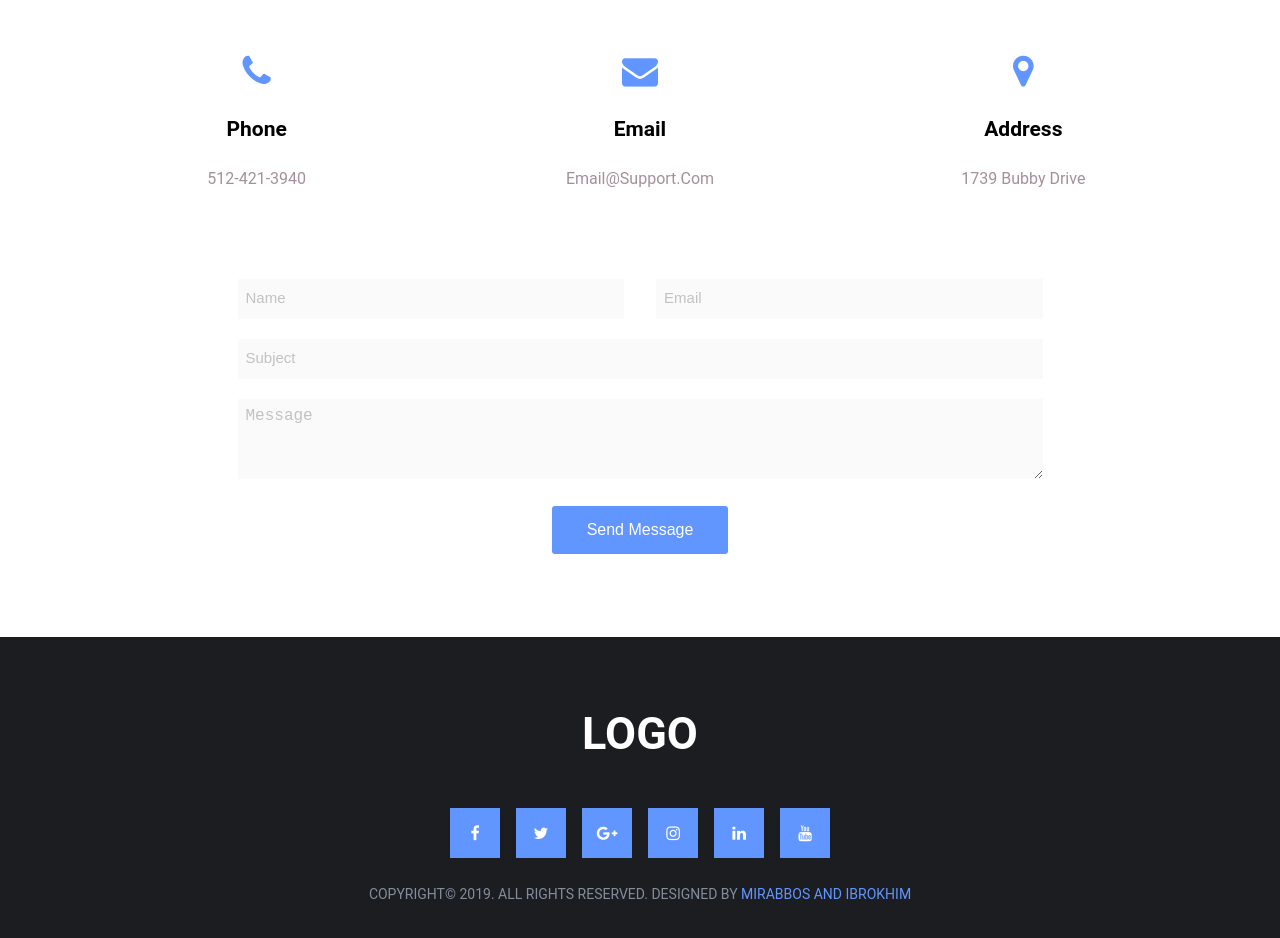
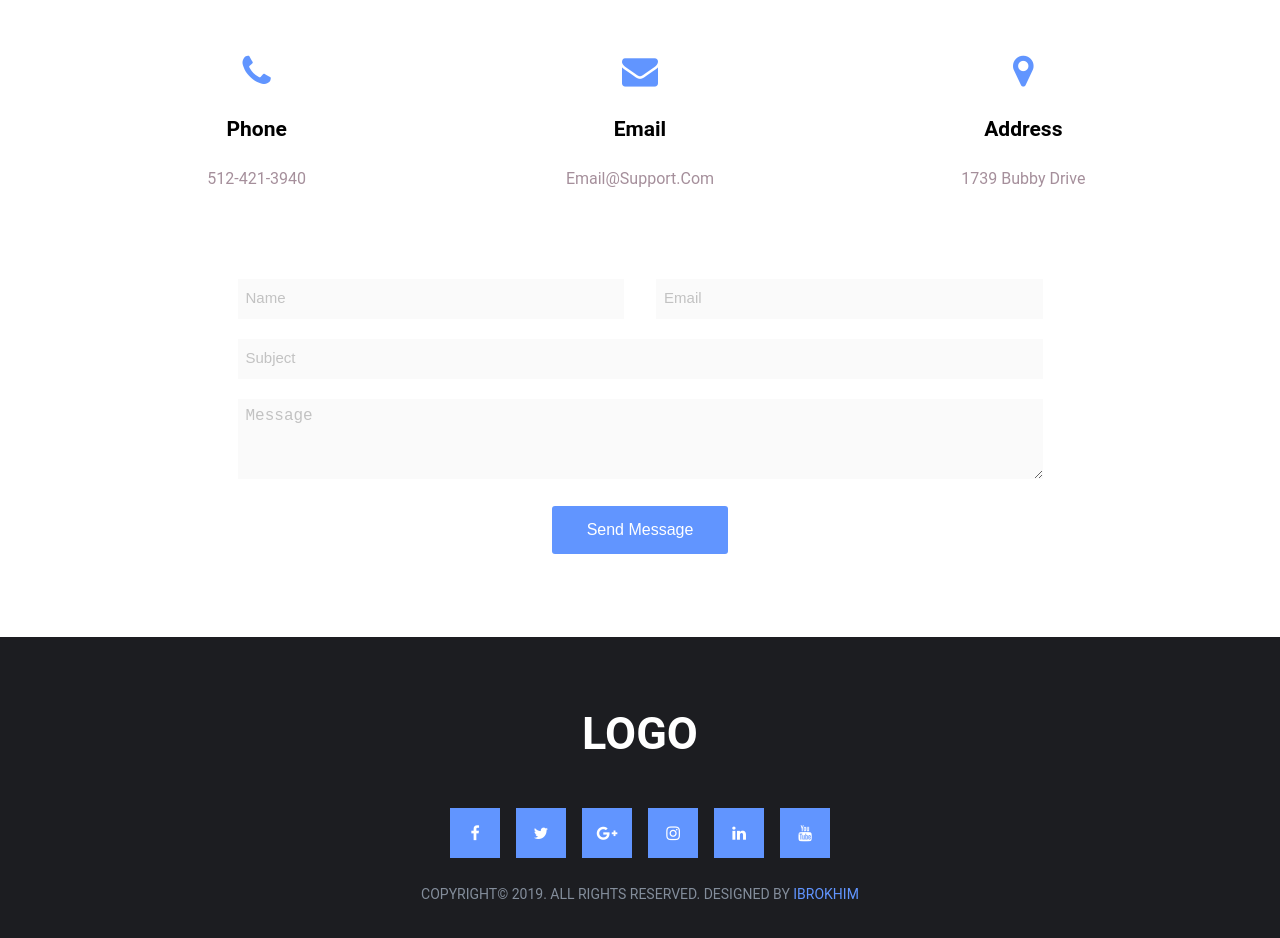
Before and after one commit to Ibrokhim-str/Portfolio, a plain HTML site: page index.html in a window 1280 px wide. Shown: the part 6301-7239 px from the top of the page. Drawn offline with Linux system fonts and the light colour scheme.

Commit message:
Update index.html

```diff
--- a/index.html
+++ b/index.html
@@ -920,7 +920,7 @@
 		<a href="#!"><i class="fa fa-youtube"></i></a>
 	</div>
 
-	<p> COPYRIGHT&copy; 2019. ALL RIGHTS RESERVED. DESIGNED BY <a href="#"> Mirabbos and Ibrokhim </a> </p>
+	<p> COPYRIGHT&copy; 2019. ALL RIGHTS RESERVED. DESIGNED BY <a href="#"> Ibrokhim </a> </p>
 </footer>
 
 
```
